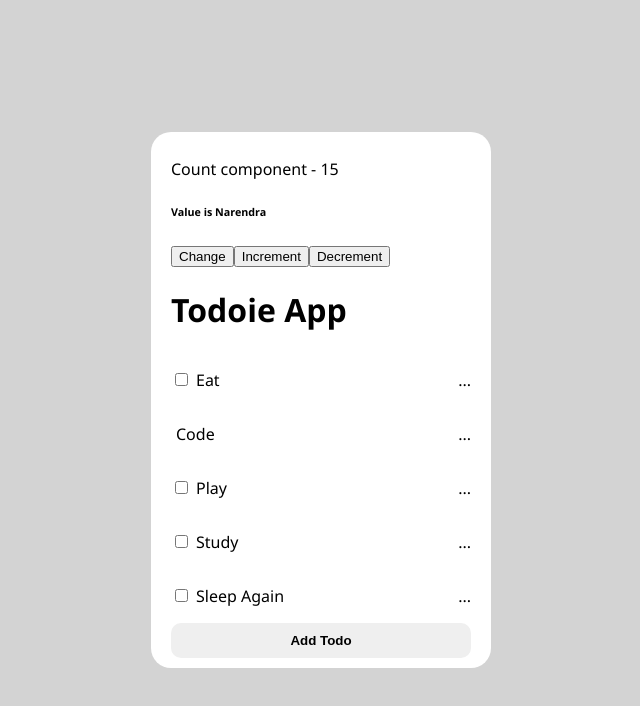
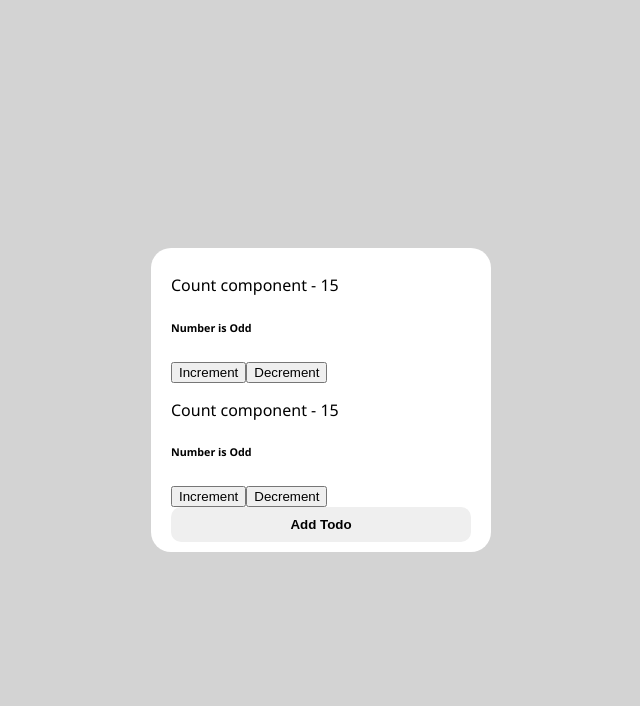
Before and after one commit to narendrak2281/React, a React (Create React App) app: page / in a window 1280 px wide. Shown: the top 706 px of the page, without its empty margins (319-959 px from the left). Built offline with nearby package versions, Linux system fonts and the light colour scheme.

Commit message:
useState hook for multiple components

```diff
--- a/src/App.js
+++ b/src/App.js
@@ -12,12 +12,13 @@ const App = () => {
   return (
     <div className="todo-container">
       <CounterComponent/>
-      <Header title="Todoie App"/>
+      <CounterComponent/>
+      {/* <Header title="Todoie App"/>
       <TodoItem text="Eat"/>
       <TodoItem completed={true} text="Code"/>
       <TodoItem text="Play"/>
       <TodoItem text="Study"/>
-      <TodoItem text="Sleep Again"/>
+      <TodoItem text="Sleep Again"/> */}
       <Button/>
     </div>
   );
--- a/src/components/CounterComponent.jsx
+++ b/src/components/CounterComponent.jsx
@@ -4,14 +4,13 @@ const CounterComponent = () => {
     const [count, setCount] = useState(15);
     const [value, setValue] = useState("Narendra");
 
-    console.log("Hello", count)
-
 
     return (
         <div>
             <p>Count component -  {count}</p>
-            <h6>Value is {value}</h6>
-            <button onClick={() => setValue("React")} >Change</button>
+
+            <h6>Number is {count % 2 === 0 ? "Even" : "Odd"}</h6>
+
             <button onClick={() => setCount(count + 1)}>Increment</button>
             <button onClick={() => setCount(count - 1)} >Decrement</button>
         </div>
```
